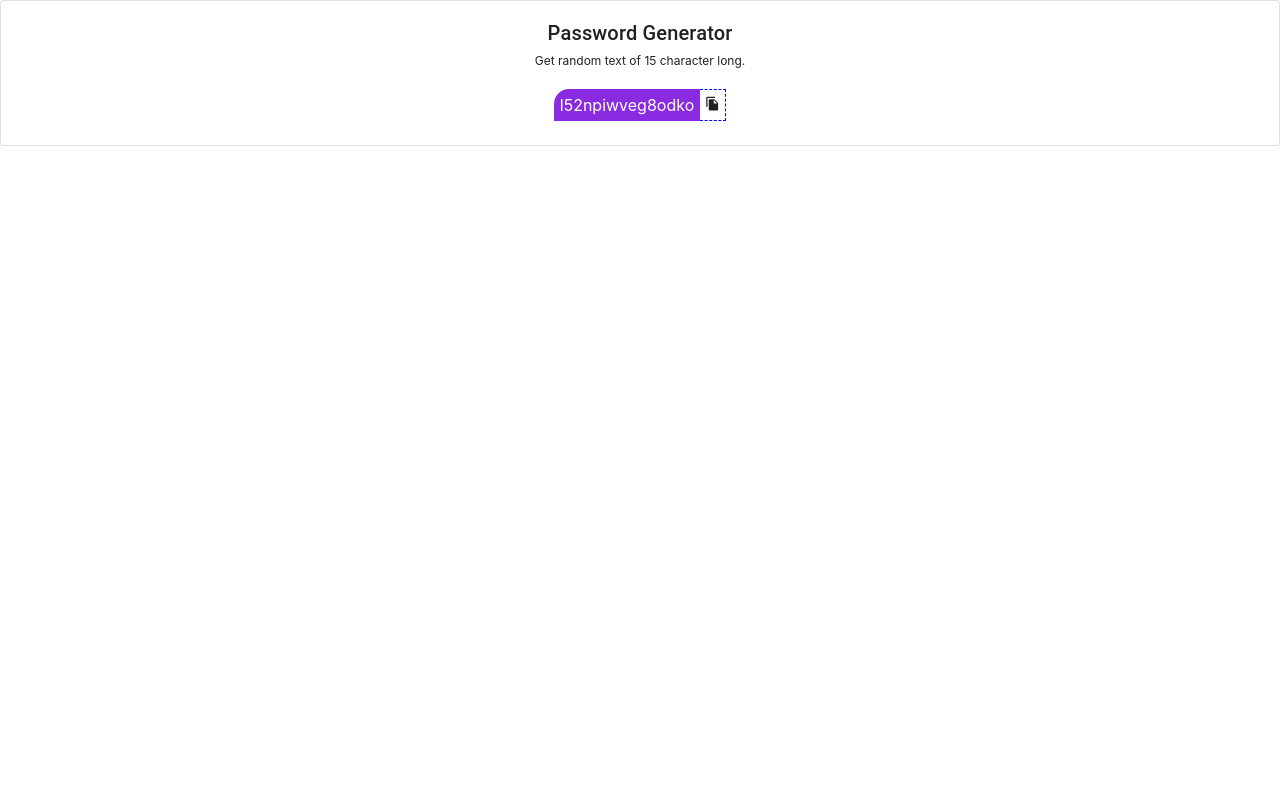
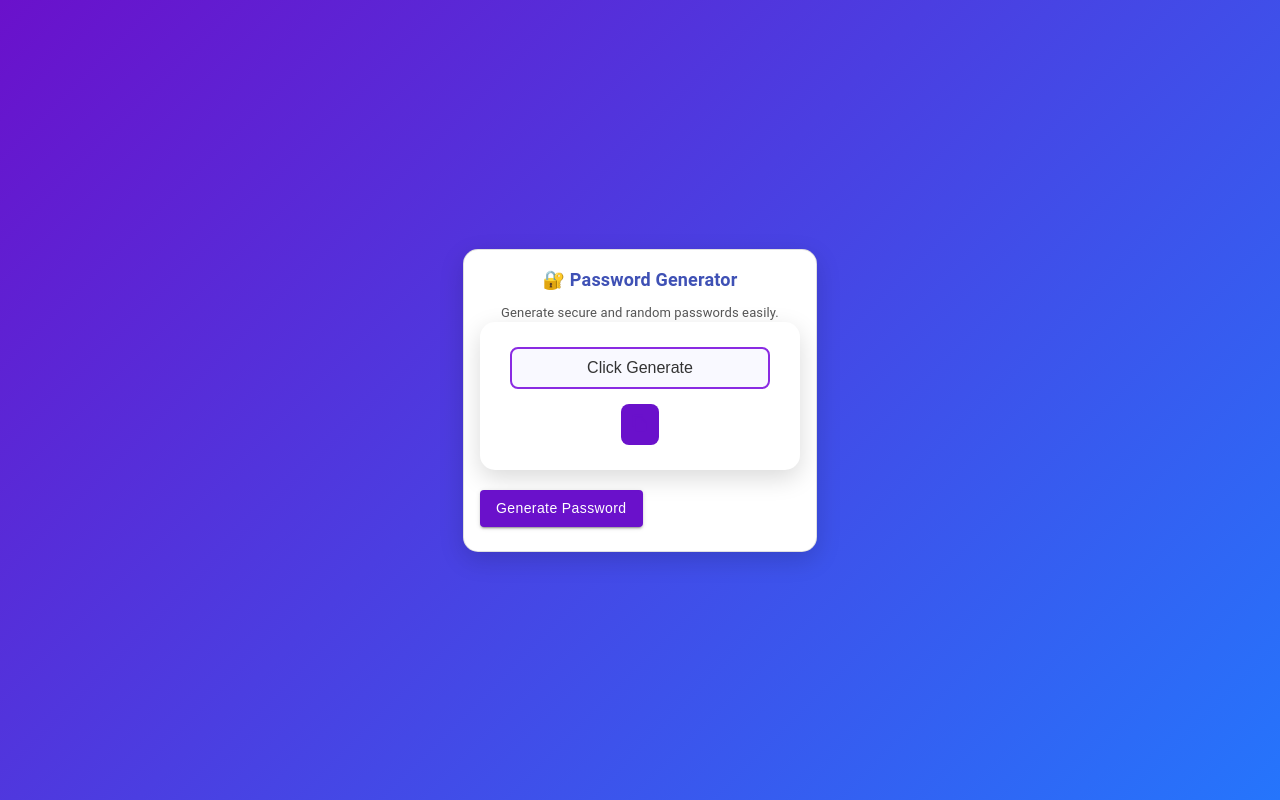
Before and after one commit to ParveshRajput1/Password-Generator-Chrome-Extension, a React (Create React App) app: page / in a window 1280 px wide. Built offline with nearby package versions, Linux system fonts and the light colour scheme.

Commit message:
Added generate button and updated UI

```diff
--- a/src/App.css
+++ b/src/App.css
@@ -1,37 +1,107 @@
+/* Reset and base */
 * {
   margin: 0;
+  padding: 0;
+  box-sizing: border-box;
+  font-family: 'Poppins', sans-serif;
 }
 
-body {}
-
-.password__container {
-  margin-top: 20px;
-  width: 100%;
+body {
+  background: linear-gradient(135deg, #6a11cb, #2575fc);
+  min-height: 100vh;
   display: flex;
   justify-content: center;
   align-items: center;
 }
 
+/* Container box */
+.password__container {
+  background: #ffffff;
+  box-shadow: 0 8px 25px rgba(0, 0, 0, 0.15);
+  border-radius: 15px;
+  padding: 25px 30px;
+  width: 320px;
+  display: flex;
+  flex-direction: column;
+  align-items: center;
+  gap: 15px;
+  text-align: center;
+}
+
+/* Title */
+.password__title {
+  font-size: 1.5rem;
+  font-weight: 600;
+  color: #333;
+  margin-bottom: 10px;
+}
+
+/* Input field */
 .password_copText {
-  padding: 5px;
-  border: 1px dashed blueviolet;
-  border-top-left-radius: 15px;
-  background-color: blueviolet;
+  width: 100%;
+  padding: 10px 12px;
+  border: 2px solid #8a2be2;
+  border-radius: 8px;
+  outline: none;
+  text-align: center;
+  font-size: 1rem;
+  color: #333;
+  background-color: #f9f9ff;
+  transition: 0.3s;
+}
+
+.password_copText:focus {
+  border-color: #6a11cb;
+  box-shadow: 0 0 6px rgba(106, 17, 203, 0.5);
+}
+
+/* Buttons container */
+.password__buttons {
+  display: flex;
+  justify-content: space-between;
+  width: 100%;
+  gap: 10px;
+}
+
+/* Buttons */
+.password_copyIcon,
+.password_copyStatus {
+  flex: 1;
+  border: none;
+  cursor: pointer;
+  padding: 10px;
+  border-radius: 8px;
   color: white;
+  font-weight: 500;
+  font-size: 0.95rem;
+  transition: all 0.3s ease;
 }
 
 .password_copyIcon {
-  border-top: 1px dashed blue;
-  border-right: 1px dashed blue;
-  border-bottom: 1px dashed blue;
-  padding: 5px !important;
+  background-color: #6a11cb;
+}
+
+.password_copyIcon:hover {
+  background-color: #5013b1;
 }
 
 .password_copyStatus {
-  background-color: yellowgreen;
-  margin-left: 8px;
-  padding: 5px;
-  color: white;
-  border-radius: 15px;
-  font-size: 12px;
+  background-color: #32cd32;
 }
+
+.password_copyStatus:hover {
+  background-color: #28a428;
+}
+
+/* Copy success animation */
+.password_copyStatus.copied {
+  background-color: #ffa500;
+  color: #fff;
+}
+
+/* Footer note (optional) */
+.password__footer {
+  font-size: 0.8rem;
+  color: #777;
+  margin-top: 8px;
+}
--- a/src/App.js
+++ b/src/App.js
@@ -1,41 +1,96 @@
-import React from 'react';
-import { makeStyles } from '@material-ui/core/styles';
-import Card from '@material-ui/core/Card';
-import CardContent from '@material-ui/core/CardContent';
-import Typography from '@material-ui/core/Typography';
-import FileCopyIcon from '@material-ui/icons/FileCopy';
-import './App.css';
+import React from "react";
+import { makeStyles } from "@material-ui/core/styles";
+import Card from "@material-ui/core/Card";
+import CardContent from "@material-ui/core/CardContent";
+import Typography from "@material-ui/core/Typography";
+import Button from "@material-ui/core/Button";
+import FileCopyIcon from "@material-ui/icons/FileCopy";
+import "./App.css";
+
 const useStyles = makeStyles({
   root: {
-    minWidth: 50,
-    textAlign: "center"
+    minWidth: 300,
+    maxWidth: 400,
+    margin: "auto",
+    textAlign: "center",
+    borderRadius: 15,
+    boxShadow: "0 8px 25px rgba(0, 0, 0, 0.15)",
   },
   title: {
-    fontSize: 14,
-  }
+    fontSize: 18,
+    fontWeight: 600,
+    marginBottom: 10,
+  },
+  passwordBox: {
+    display: "flex",
+    justifyContent: "center",
+    alignItems: "center",
+    gap: "8px",
+    marginTop: 15,
+  },
 });
+
 function App() {
   const classes = useStyles();
   const [password, setPassword] = React.useState("");
-  const [copyStatus, setCopyStatus] = React.useState("")
-  React.useEffect(() => {
-    var pass = Math.random().toString(36).slice(2) + Math.random().toString(36).slice(2);
-    let newPassword = pass.substr(0, 15);
-    setPassword(newPassword)
-  }, [])
+  const [copied, setCopied] = React.useState(false);
+
+  // 🧠 Password Generator Logic
+  const generatePassword = () => {
+    const chars =
+      "ABCDEFGHIJKLMNOPQRSTUVWXYZabcdefghijklmnopqrstuvwxyz0123456789!@#$%^&*()_+";
+    let newPassword = "";
+    for (let i = 0; i < 12; i++) {
+      newPassword += chars.charAt(Math.floor(Math.random() * chars.length));
+    }
+    setPassword(newPassword);
+    setCopied(false);
+  };
+
+  const copyPassword = () => {
+    if (!password) return;
+    navigator.clipboard.writeText(password);
+    setCopied(true);
+    setTimeout(() => setCopied(false), 2000);
+  };
+
   return (
     <Card className={classes.root} variant="outlined">
       <CardContent>
-        <Typography variant="h6">
-          Password Generator
+        <Typography className={classes.title} color="primary">
+          🔐 Password Generator
         </Typography>
-        <Typography variant='p' style={{ fontSize: 12 }}>Get random text of 15 character long.</Typography>
-        <div className='password__container'>
-          <span className='password_copText'>{password}</span>
-          <span className='password_copyIcon'><FileCopyIcon style={{ fontSize: 15, cursor: "pointer" }} onClick={() => { navigator.clipboard.writeText(password); setCopyStatus('Copied') }} /></span>
-          {copyStatus !== "" &&
-            <span className="password_copyStatus">{copyStatus}</span>
-          }
+        <Typography style={{ fontSize: 13, color: "#555" }}>
+          Generate secure and random passwords easily.
+        </Typography>
+
+        <div className="password__container">
+          <span className="password_copText">
+            {password || "Click Generate"}
+          </span>
+          <span className="password_copyIcon" onClick={copyPassword}>
+            <FileCopyIcon
+              style={{ fontSize: 18, cursor: "pointer", color: "#6a11cb" }}
+            />
+          </span>
+          {copied && (
+            <span className="password_copyStatus">Copied!</span>
+          )}
+        </div>
+
+        <div className="password__buttons">
+          <Button
+            variant="contained"
+            color="primary"
+            style={{
+              backgroundColor: "#6a11cb",
+              marginTop: 20,
+              textTransform: "none",
+            }}
+            onClick={generatePassword}
+          >
+            Generate Password
+          </Button>
         </div>
       </CardContent>
     </Card>
```
Also changed, not shown: src/PasswordGenerator.js (added, +57 -0 lines).
